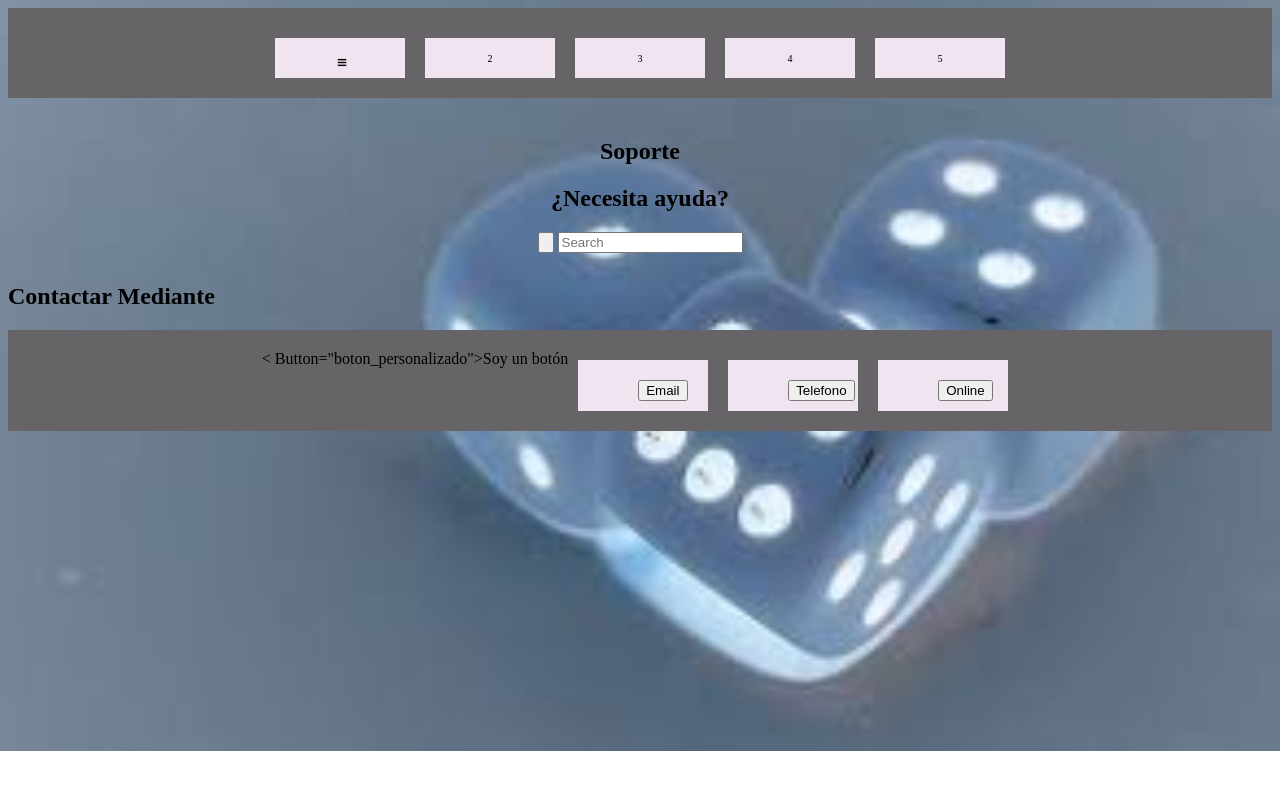
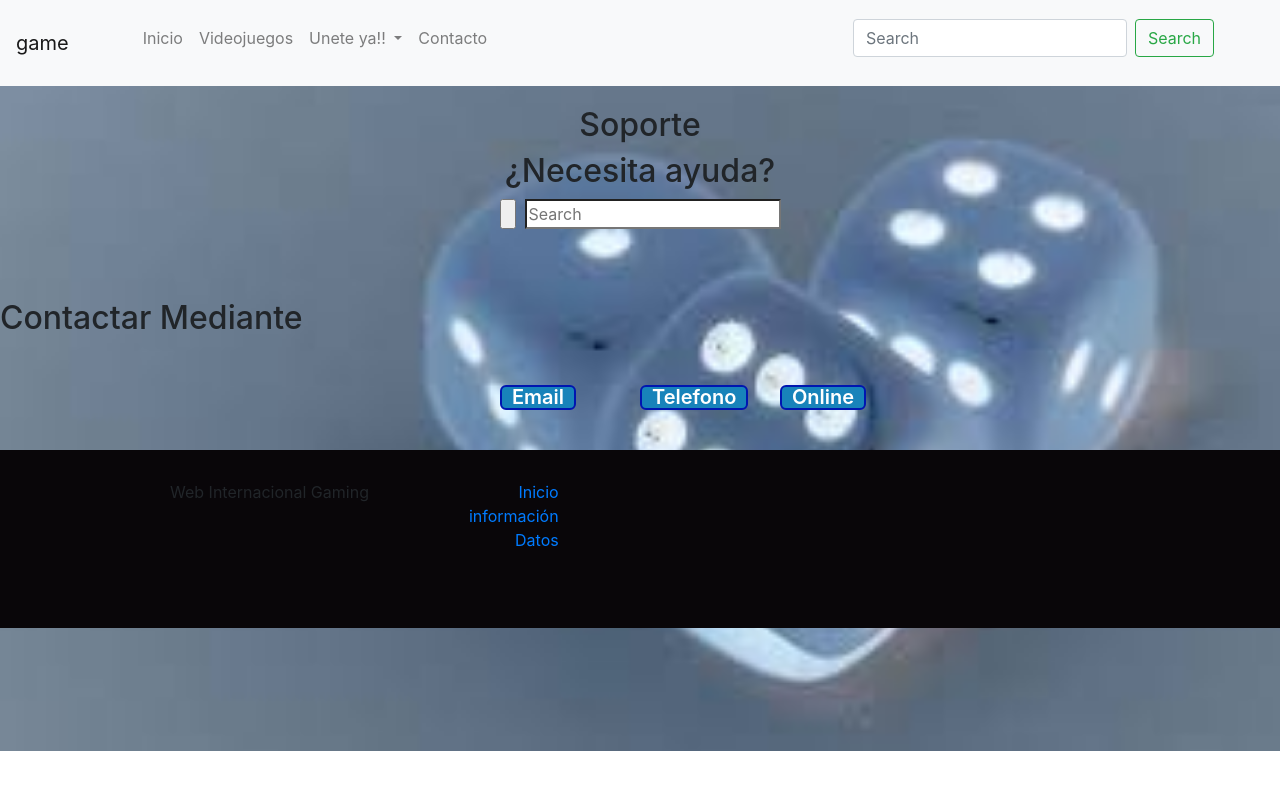
Before and after one commit to andrescna/SIPC1819-WEB, a plain HTML site: page contacto.html in a window 1280 px wide. Drawn offline with nearby package versions, Linux system fonts and the light colour scheme.

Commit message:
contacto avanzado

```diff
--- a/contacto.html
+++ b/contacto.html
@@ -2,7 +2,13 @@
 <html>
   <head>
     <meta charset="utf-8">
+    <meta name="viewport" content="width=device-width, user-scalable=no, initial-scale=1.0, maximum-scale=1.0, minimun-scale=1.0">
     <title>Contactos</title>
+
+    <link rel="stylesheet" href="https://stackpath.bootstrapcdn.com/bootstrap/4.1.3/css/bootstrap.min.css" integrity="sha384-MCw98/SFnGE8fJT3GXwEOngsV7Zt27NXFoaoApmYm81iuXoPkFOJwJ8ERdknLPMO" crossorigin="anonymous">
+    <script src="https://stackpath.bootstrapcdn.com/bootstrap/4.1.3/js/bootstrap.min.js" integrity="sha384-ChfqqxuZUCnJSK3+MXmPNIyE6ZbWh2IMqE241rYiqJxyMiZ6OW/JmZQ5stwEULTy" crossorigin="anonymous"></script>
+    <script src="https://code.jquery.com/jquery-3.3.1.slim.min.js" integrity="sha384-q8i/X+965DzO0rT7abK41JStQIAqVgRVzpbzo5smXKp4YfRvH+8abtTE1Pi6jizo" crossorigin="anonymous"></script>
+    <script src="https://cdnjs.cloudflare.com/ajax/libs/popper.js/1.14.3/umd/popper.min.js" integrity="sha384-ZMP7rVo3mIykV+2+9J3UJ46jBk0WLaUAdn689aCwoqbBJiSnjAK/l8WvCWPIPm49" crossorigin="anonymous"></script>
     <link href="css/css_contacto.css"
           rel="stylesheet" type="text/css">
     <link href="css/fontello.css"
@@ -12,32 +18,61 @@
   <body>
 
     <header>
-      <div class="flex-container">
-        <div class ="icon-menu"></div>
-        <div>2</div>
-        <div>3</div>
-        <div>4</div>
-        <div>5</div>
-      </div>
+        <nav class="navbar navbar-expand-lg navbar-light bg-light">
+  <a class="navbar-brand" href="contacto.html">game</a>
+  <button class="navbar-toggler" type="button" data-toggle="collapse" data-target="#navbarvideojuegos" aria-controls="navbarSupportedContent" aria-expanded="false" aria-label="Toggle navigation">
+    <span class="navbar-toggler-icon"></span>
+  </button>
+
+  <div class="collapse navbar-collapse" id="navbarvideojuegos">
+    <ul class="navbar-nav mr-auto">
+      <li class="nav-item">
+        <a class="nav-link" href="index.html">Inicio <span class="sr-only">(current)</span></a>
+      </li>
+      <li class="nav-item">
+        <a class="nav-link" href="Videojuegos.html">Videojuegos</a>
+      </li>
+      <li class="nav-item dropdown">
+        <a class="nav-link dropdown-toggle" href="#" id="navbarDropdown" role="button" data-toggle="dropdown" aria-haspopup="true" aria-expanded="false">
+          Unete ya!!
+        </a>
+        <ul class="dropdown-menu" role="menu">
+          <li><a class="dropdown-item" href="log.html">Iniciar sesion</a><li>
+          <li><a class="dropdown-item" href="registrate.html">Registrate</a><li>
+        </ul>
+      </li>
+      <li class="nav-item">
+        <a class="nav-link" href="Contacto.html">Contacto</a>
+      </li>
+    </ul>
+    <form class="form-inline my-2 my-lg-0">
+      <input class="form-control mr-sm-2" type="search" placeholder="Search" aria-label="Search">
+      <button class="btn btn-outline-success my-2 my-sm-0" type="submit">Search</button>
+    </form>
+  </div>
+</nav>
     </header>
 
     <nav>
-       <div class="col-md-10">
-         <h2> Soporte </h2>
-         <h2> ¿Necesita ayuda?</h2>
-         <form action="" class="search">
+    <div  class="row">
+       <div class="col-md-12">
+         <h2 class="text-center"> Soporte </h2>
+         <h2 class="text-center"> ¿Necesita ayuda?</h2>
+          <form action="" class="search">
 	          <input id="submit" value="" type="submit">
 	           <label for="submit" class="submit"></label>
+	            <a href="javascript: void(0)" class="icon"></a>
+	          <input type="search" name="Search" id="search" placeholder="Search"/>
+          </form>
+          </div>
+        </div>
+    </nav>
+
+    <div>
+    </div>
 
 
-	            <a href="javascript: void(0)" class="icon"></a>
-	            <input type="search" name="Search" id="search" placeholder="Search"/>
-              </form>
-              <script class="cssdeck" src="//cdnjs.cloudflare.com/ajax/libs/jquery/1.8.0/jquery.min.js"></script>
-    </nav>
   <section>
-
-
      <h2> Contactar Mediante</h2>
     <div class="flex-container">  <script>
         function Email(){
@@ -55,11 +90,26 @@
           alert(" En breve sera atendido por un comercial"+nombre);
         }
       </script>
-      < Button="boton_personalizado">Soy un botón</a>
-    <div><Button onclick="Email()"> Email</Button></div>
-    <div><Button onclick="Telefono()"> Telefono</Button></div>
-    <div><Button onclick="online()"> Online</Button></div>
+    <div><Button onclick="Email()" class ="Button"> Email</Button></div>
+    <div><Button onclick="Telefono()" class ="Button"> Telefono</Button></div>
+    <div><Button onclick="online()"  class ="Button"> Online</Button></div>
+  </section>
 
-  </section>
+<footer>
+  <div class = "container">
+    <div class = "row">
+      <div class ="col-xs-6">
+        <p>Web Internacional Gaming </p>
+      </div>
+      <div class ="row-xs-6">
+        <ul class= "list-inline text-right">
+          <li><a href="#">Inicio</a></li>
+          <li><a href="#">información</a></li>
+          <li><a href="#">Datos</a></li>
+         </ul>
+      </div>
+    </div>
+  </div>
+</footer>
 </body>
 </html>
--- a/css/css_contacto.css
+++ b/css/css_contacto.css
@@ -1,14 +1,15 @@
 div{
-    padding-top: 20px;
-    padding-right: 60px;
-    padding-bottom: 10px;
-    padding-left: 60px;
+  padding-top: 10px;
+  padding-right: 50px;
+  padding-bottom: 20px;
+  padding-left: 50px;
+
 }
+
 .flex-container {
   display: flex;
   flex-wrap: wrap;
   justify-content: center;
-  background-color: #676467;
   flex-direction: row;
 }
 
@@ -18,21 +19,21 @@ div{
   text-align: center;
   line-height: 1px;
   font-size: 10px;
-  background-color:#F1E4F1;
+  padding-top: 20px;
+  padding-right: 60px;
+  padding-bottom: 10px;
+  padding-left: 60px;
 
 }
 
-.col-md-10{
-  text-align: center;
-
-}
 
 .search{
   text-align: center;
 
+
 }
 
-.Email(){
+.Button{
   text-decoration: none;
       padding: 10px;
       font-weight: 600;
@@ -41,8 +42,12 @@ div{
       background-color: #1883ba;
       border-radius: 6px;
       border: 2px solid #0016b0;
+}
 
-}
+.Button:hover{
+    color: #1883ba;
+    background-color: #ffffff;
+  }
 
 body{
   background-image: url(../imagenes/img1.jpeg);
@@ -50,3 +55,7 @@ body{
   background-repeat:repeat-x;
   background-attachment: fixed;
 }
+
+footer{
+  background-color: #090609;
+}
```
Also changed, not shown: 1 other file.
